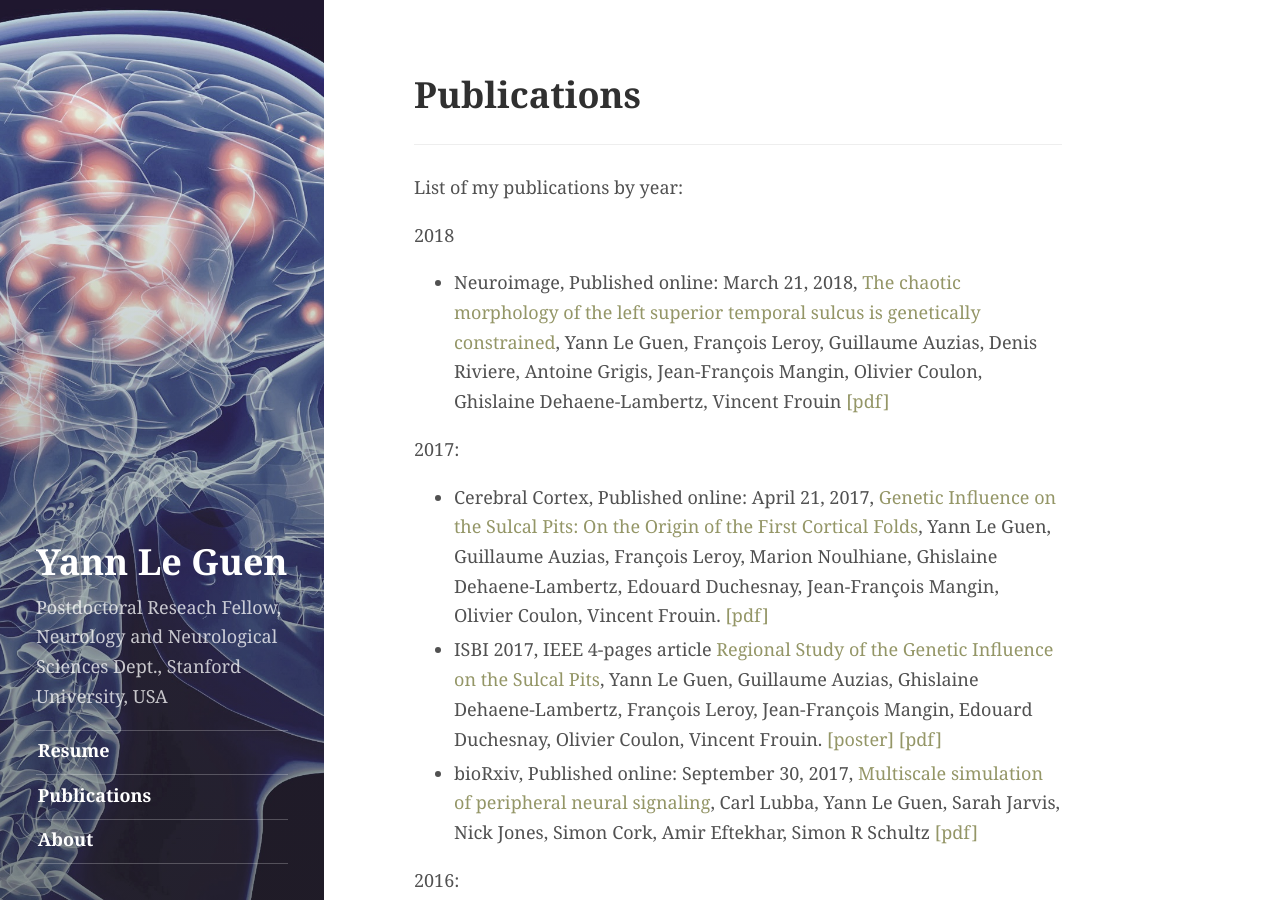
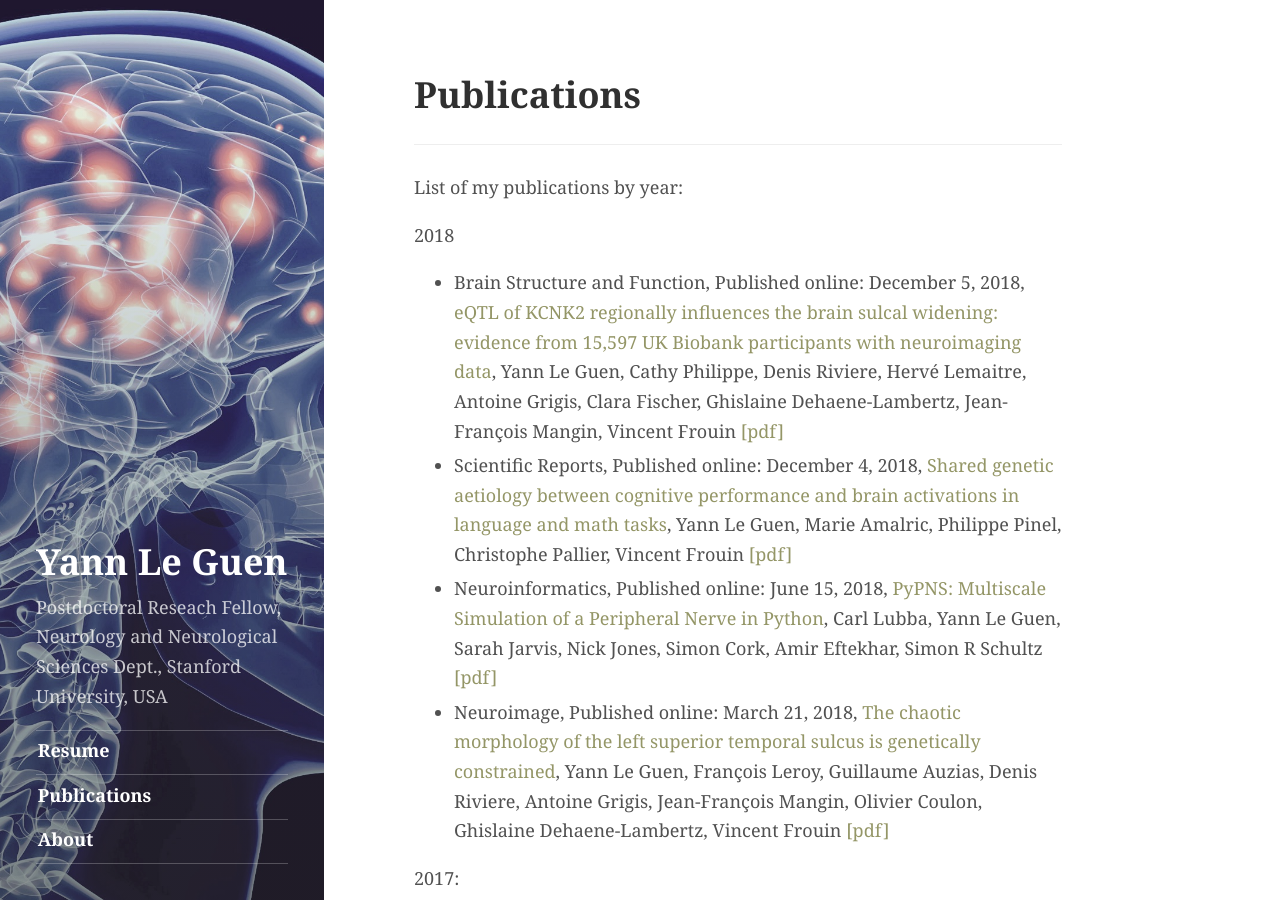
Before and after one commit to YannLeGuen/yannleguen.github.io, a Jekyll site: the page built from tag/Publications.md, in a window 1280 px wide and 900 px high. Built offline with Jekyll 4.4.1, drawn with Linux system fonts in a browser that asks for light colours.

Commit message:
update publications.md

```diff
--- a/tag/Publications.md
+++ b/tag/Publications.md
@@ -10,12 +10,15 @@ order: 2
 List of my publications by year:
 
 2018
+* Brain Structure and Function, Published online: December 5, 2018, [eQTL of KCNK2 regionally influences the brain sulcal widening: evidence from 15,597 UK Biobank participants with neuroimaging data](https://doi.org/10.1007/s00429-018-1808-9), Yann Le Guen, Cathy Philippe, Denis Riviere, Hervé Lemaitre, Antoine Grigis, Clara Fischer, Ghislaine Dehaene-Lambertz, Jean-François Mangin, Vincent Frouin [[pdf]](https://rdcu.be/bcFJr)
+* Scientific Reports, Published online: December 4, 2018, [Shared genetic aetiology between cognitive performance and brain activations in language and math tasks](https://doi.org/10.1038/s41598-018-35665-0), Yann Le Guen, Marie Amalric, Philippe Pinel, Christophe Pallier, Vincent Frouin [[pdf]](https://rdcu.be/bcqkL)
+* Neuroinformatics, Published online: June 15, 2018, [PyPNS: Multiscale Simulation of a Peripheral Nerve in Python](https://doi.org/10.1007/s12021-018-9383-z), Carl Lubba, Yann Le Guen, Sarah Jarvis, Nick Jones, Simon Cork, Amir Eftekhar, Simon R Schultz [[pdf]](https://link.springer.com/content/pdf/10.1007%2Fs12021-018-9383-z.pdf)
 * Neuroimage, Published online: March 21, 2018, [The chaotic morphology of the left superior temporal sulcus is genetically constrained](https://doi.org/10.1016/j.neuroimage.2018.03.046), Yann Le Guen, François Leroy, Guillaume Auzias, Denis Riviere, Antoine Grigis, Jean-François Mangin, Olivier Coulon, Ghislaine Dehaene-Lambertz, Vincent Frouin [[pdf]](/public/pdf/Le Guen et al. - 2018 - The chaotic morphology of the left superior temporal sulcus is genetically constrained.pdf)
 
 2017:
 * Cerebral Cortex, Published online: April 21, 2017, [Genetic Influence on the Sulcal Pits: On the Origin of the First Cortical Folds](https://doi.org/10.1093/cercor/bhx098), Yann Le Guen, Guillaume Auzias, François Leroy, Marion Noulhiane, Ghislaine Dehaene-Lambertz, Edouard Duchesnay, Jean-François Mangin, Olivier Coulon, Vincent Frouin. [[pdf]](/public/pdf/Le Guen et al. - 2017 - Genetic Influence on the Sulcal Pits On the Origin of the First Cortical Folds.pdf)
 * ISBI 2017, IEEE 4-pages article [Regional Study of the Genetic Influence on the Sulcal Pits](/public/pdf/PaperISBI_2017.pdf), Yann Le Guen, Guillaume Auzias, Ghislaine Dehaene-Lambertz, François Leroy, Jean-François Mangin, Edouard Duchesnay, Olivier Coulon, Vincent Frouin. [[poster]](/public/pdf/PosterISBI_2017.pdf) [[pdf]](/public/pdf/PaperISBI_2017.pdf)
-* bioRxiv, Published online: September 30, 2017, [Multiscale simulation of peripheral neural signaling](https://www.biorxiv.org/content/early/2017/09/30/196451), Carl Lubba, Yann Le Guen, Sarah Jarvis, Nick Jones, Simon Cork, Amir Eftekhar, Simon R Schultz [[pdf]](/public/pdf/Lubba et al. - 2017 - Multiscale simulation of peripheral neural signaling.pdf)
+
 
 
 2016:
```
